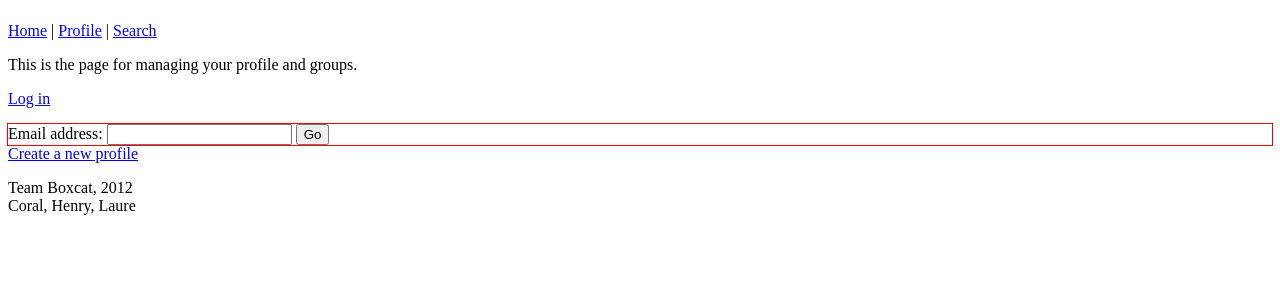
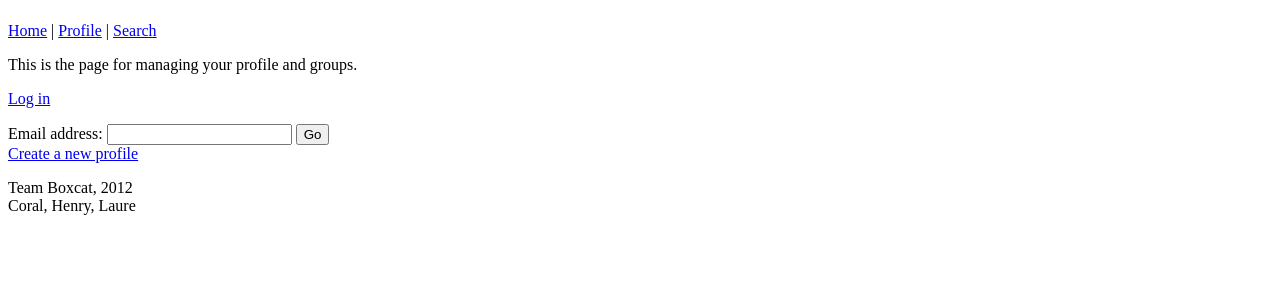
Before and after one commit to henrybw/restaurant-oracle, a PHP site: page /profile.php in a window 1280 px wide, after a click on "Log in". Shown: the part 58-358 px from the top of the page. Run offline with PHP 8.4, Linux system fonts and the light colour scheme.

Commit message:
added names and changed css to not have red boxes

```diff
--- a/src/web/create_profile.php
+++ b/src/web/create_profile.php
@@ -1,5 +1,9 @@
 <?
 session_start();
+
+/*
+ * @author Coral Peterson
+ */
 
 require_once 'includes/common.php';
 //require_once 'services/create_profile.php';
--- a/src/web/my_groups.php
+++ b/src/web/my_groups.php
@@ -1,5 +1,9 @@
 <?
 session_start();
+
+/*
+ * @author Coral Peterson
+ */
 
 require_once 'includes/common.php';
 require_once 'services/my_groups.php';
--- a/src/web/profile.php
+++ b/src/web/profile.php
@@ -1,5 +1,9 @@
 <?
 session_start();
+
+/*
+ * @author Coral Peterson
+ */
 
 require_once 'includes/common.php';
 require_once 'services/profile.php';
--- a/src/web/profile_prefs.php
+++ b/src/web/profile_prefs.php
@@ -1,5 +1,9 @@
 <?
 session_start();
+
+/*
+ * @author Coral Peterson
+ */
 
 require_once 'includes/common.php';
 require_once 'services/profile_prefs.php';
--- a/src/web/scripts/profile.js
+++ b/src/web/scripts/profile.js
@@ -1,3 +1,7 @@
+/*
+ * @author Coral Peterson
+ */
+
 function display_login() {
     $("#login").slideDown(400);
 }
--- a/src/web/services/create_profile.php
+++ b/src/web/services/create_profile.php
@@ -1,5 +1,9 @@
 <?
 session_start();
+
+/*
+ * @author Coral Peterson
+ */
 
 set_include_path(get_include_path() . PATH_SEPARATOR . '../');
 
--- a/src/web/services/my_groups.php
+++ b/src/web/services/my_groups.php
@@ -1,5 +1,9 @@
 <?
 session_start();
+
+/*
+ * @author Coral Peterson
+ */
 
 require_once 'includes/common.php';
 
--- a/src/web/services/profile.php
+++ b/src/web/services/profile.php
@@ -1,5 +1,9 @@
 <?
 session_start();
+
+/*
+ * @author Coral Peterson
+ */
 
 require_once 'includes/common.php';
 
@@ -53,7 +57,7 @@ function service_get_data()
 
   return $data;
 
-  return null;
+
 }
 
 ?>
--- a/src/web/services/profile_prefs.php
+++ b/src/web/services/profile_prefs.php
@@ -1,5 +1,9 @@
 <?
 session_start();
+
+/*
+ * @author Coral Peterson
+ */
 
 require_once 'includes/common.php';
 
--- a/src/web/services/profile_prefs_update.php
+++ b/src/web/services/profile_prefs_update.php
@@ -1,5 +1,9 @@
 <?php
 session_start();
+
+/*
+ * @author Coral Peterson
+ */
 
 set_include_path(get_include_path() . PATH_SEPARATOR . '../');
 
--- a/src/web/views/create_profile.php
+++ b/src/web/views/create_profile.php
@@ -1,7 +1,9 @@
 <?php
 session_start();
 
-
+/*
+ * @author Coral Peterson
+ */
 
 
 set_include_path(get_include_path() . PATH_SEPARATOR . '../');
--- a/src/web/views/css/common.css
+++ b/src/web/views/css/common.css
@@ -1,10 +1,14 @@
+/*
+ * @author Coral Peterson
+ */
+
 .hidden {
     display: none;
 }
 
-#login {
+/*#login {
     outline: 1px solid red;
-}
+}*/
 
 .status {
     min-height: 50px;
--- a/src/web/views/css/mobile.css
+++ b/src/web/views/css/mobile.css
@@ -1,5 +1,8 @@
 /*
 for styles that will only appear on the mobile site
+
+@author Coral Peterson
+
 */
 
 body {
--- a/src/web/views/my_groups.php
+++ b/src/web/views/my_groups.php
@@ -1,5 +1,9 @@
 <?php
 session_start();
+
+/*
+ * @author Coral Peterson
+ */
 
 set_include_path(get_include_path() . PATH_SEPARATOR . '../');
 
--- a/src/web/views/profile.php
+++ b/src/web/views/profile.php
@@ -1,5 +1,9 @@
 <?
 session_start();
+
+/*
+ * @author Coral Peterson
+ */
 
 set_include_path(get_include_path() . PATH_SEPARATOR . '../');
 
--- a/src/web/views/profile_prefs.php
+++ b/src/web/views/profile_prefs.php
@@ -1,5 +1,9 @@
 <?
 session_start();
+
+/*
+ * @author Coral Peterson
+ */
 
 set_include_path(get_include_path() . PATH_SEPARATOR . '../');
 
```
